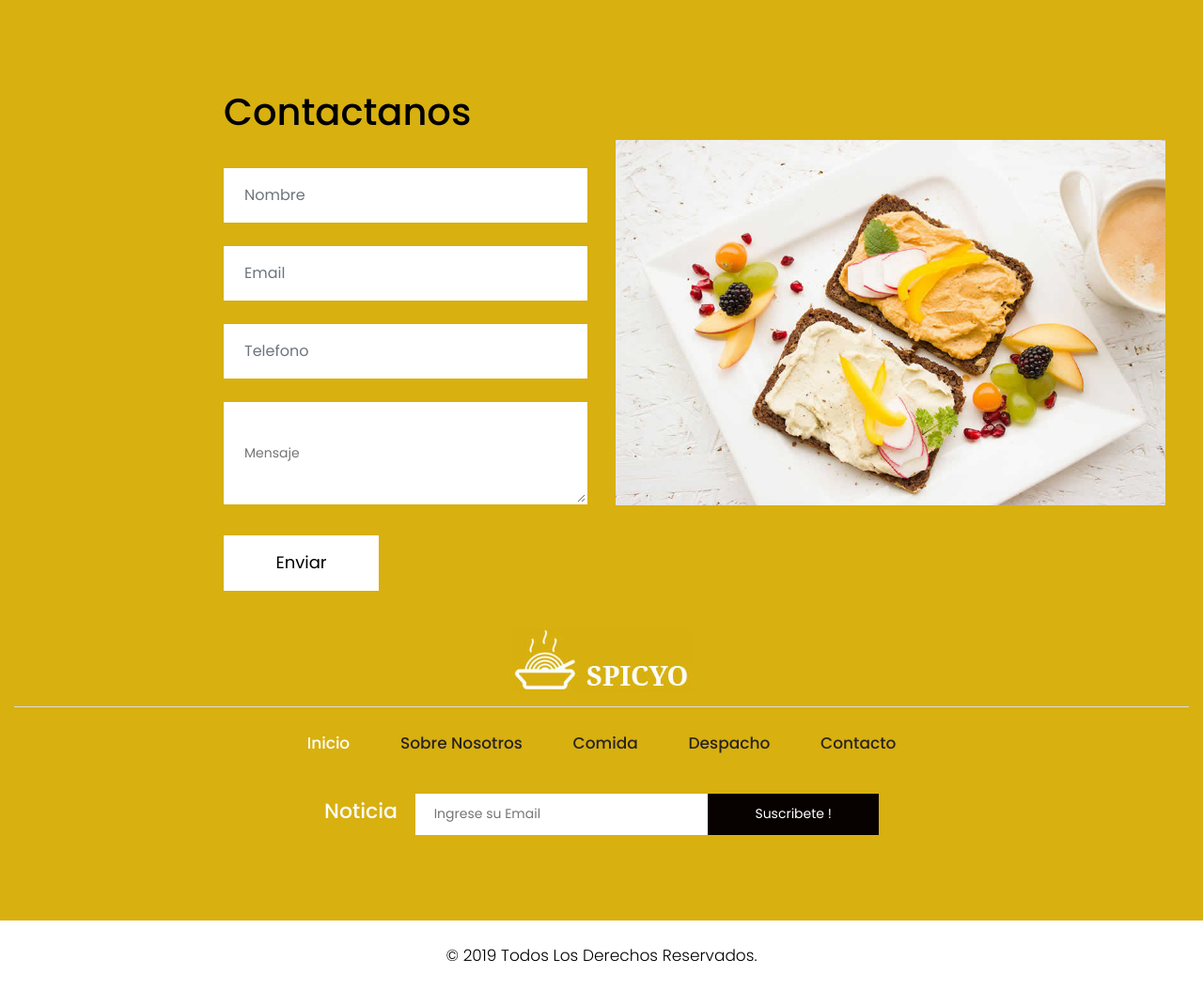
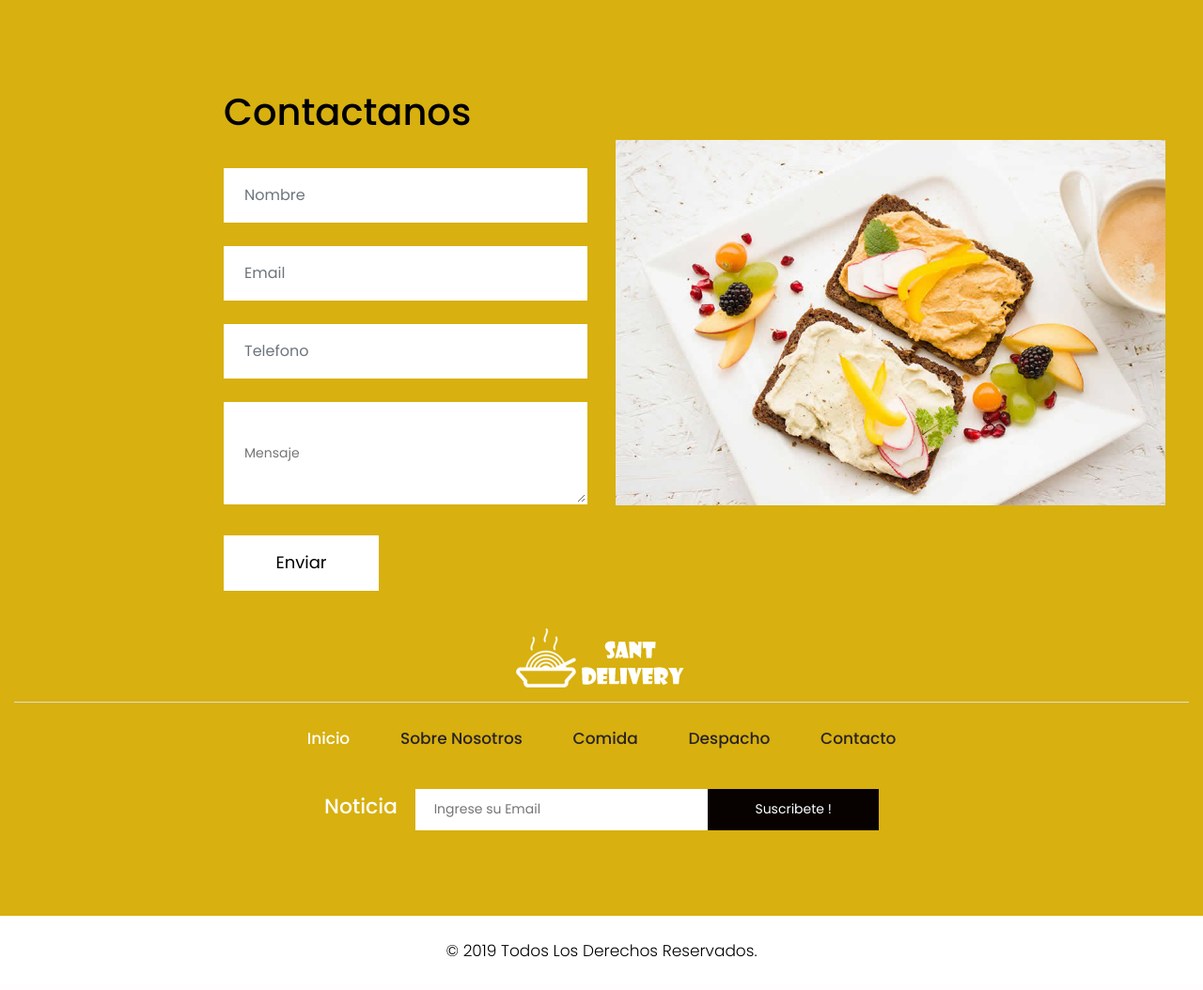
Before and after one commit to FabianAcunaVaras/Proyecto-semestral, a Django app: page / in a window 1280 px wide. Shown: the part 4180-5234 px from the top of the page at 94% size. After the commit the page ends 5199 px from the top, so only its background shows below. Run offline with Django 3.2, Linux system fonts and the light colour scheme; some libraries are stand-ins or nearby versions.

Commit message:
modificacion

```diff
--- a/SantDelivery/core/templates/core/index.html
+++ b/SantDelivery/core/templates/core/index.html
@@ -59,7 +59,7 @@
                         <a href="{% url 'Despacho' %}">Despacho</a>
                     </li>
                     <li>
-                        <a href="{% url 'Contacto' %}">Contactanos</a>
+                        <a href="{% url 'Contacto' %}">Contacto</a>
                     </li>
                 </ul>
 
@@ -413,7 +413,7 @@
                 <div class="row">
                     <div class="col-md-12">
                         <div class="footer_logo">
-                          <a href="{% url 'index' %}"><img src="{% static 'core/images/logo1.jpg' %}" alt="logo" /></a>
+                          <a href="{% url 'index' %}"><img src="{% static 'core/images/logo.png' %}" alt="logo1" /></a>
                         </div>
                     </div>
                     <div class="col-md-12">
```
Also changed, not shown: SantDelivery/core/static/core/images/logo.png, SantDelivery/core/static/core/images/logo1.jpg (deleted), SantDelivery/core/static/core/images/logo1.png (added).
